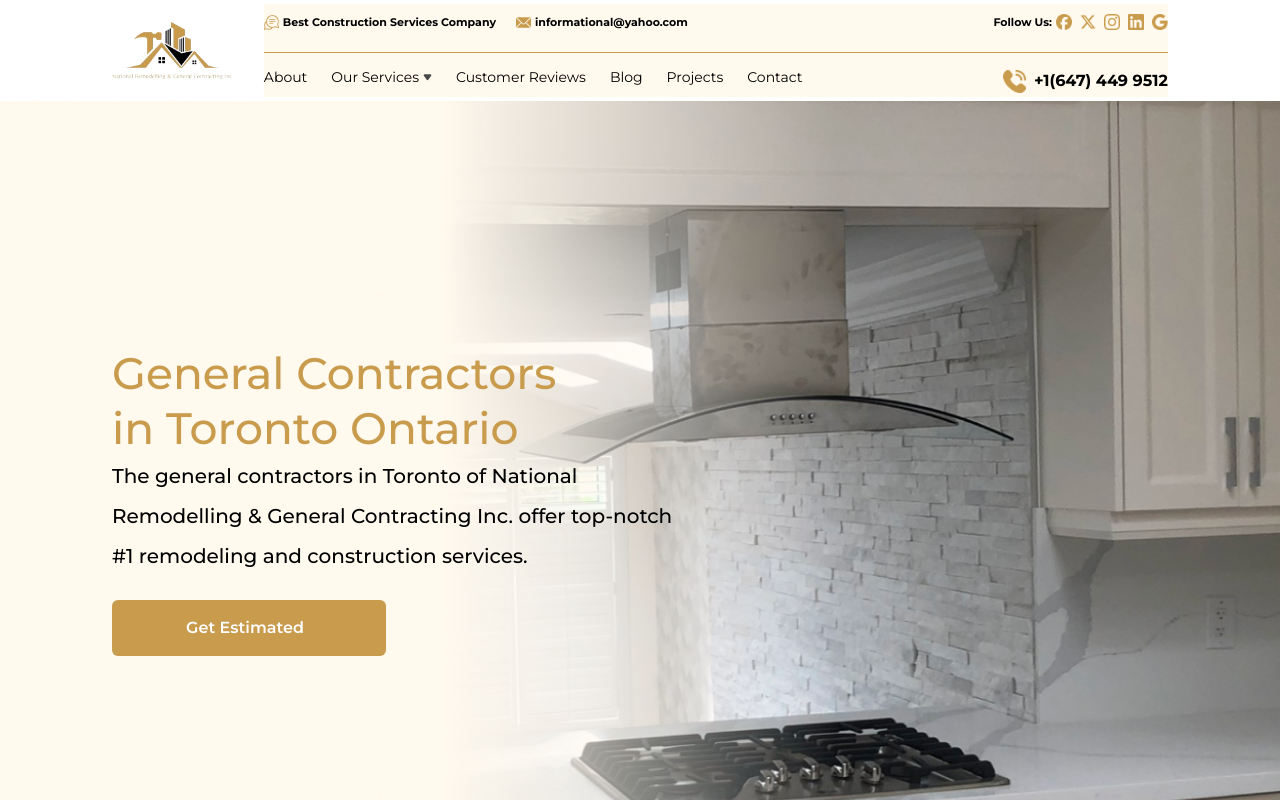
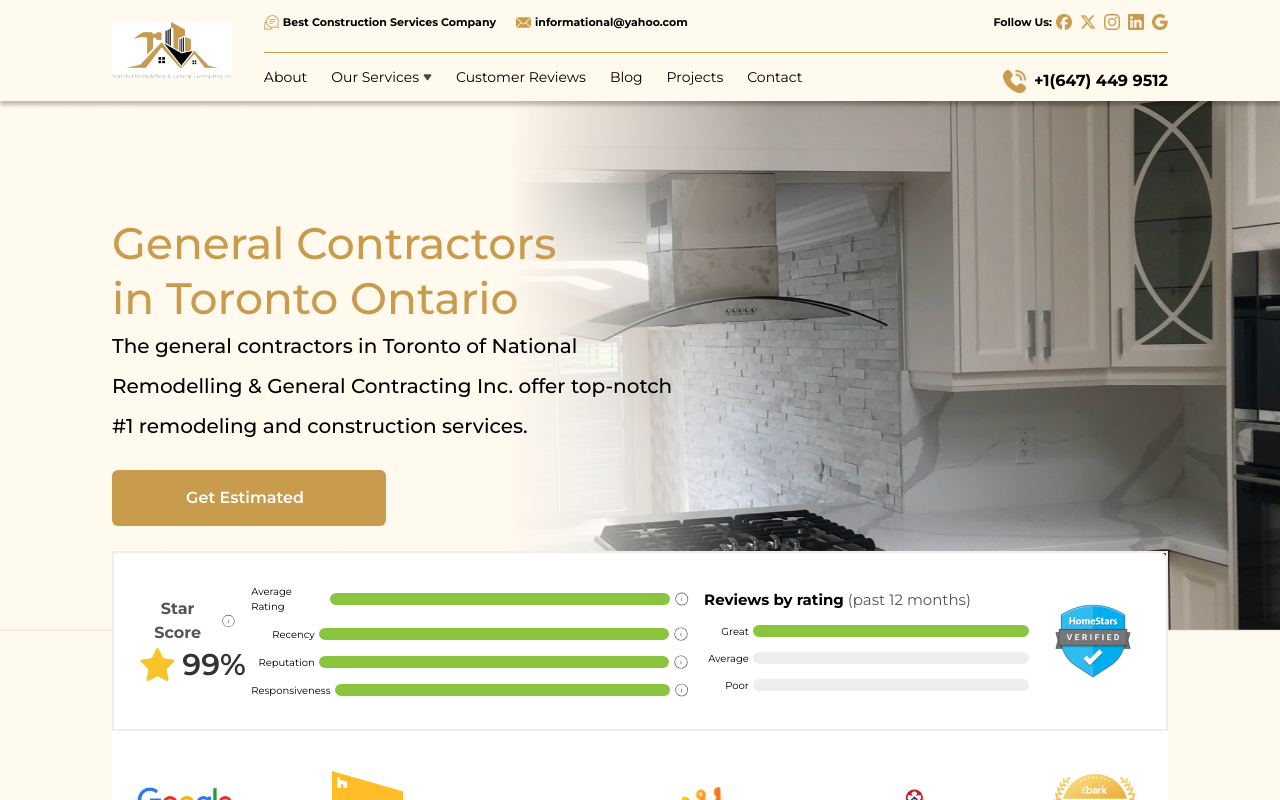
Before and after one commit to csebiplab/national-remodeling, a Next.js app: page / in a window 1280 px wide. Shown: the top 800 px of the page. Built offline with nearby package versions, Linux system fonts and the light colour scheme.

Commit message:
problem solve

```diff
--- a/src/components/__one_time_used/MainHomePageComponent/ChoosetheRight/ChoosetheRight.css
+++ b/src/components/__one_time_used/MainHomePageComponent/ChoosetheRight/ChoosetheRight.css
@@ -7,10 +7,33 @@
     background: linear-gradient(90deg, #C99B4C 0%, #000 100%);
 }
 
-.footer__bg {
+/* .footer__bg {
   width: 100%;
   height: 100%;
   background-image: url("/assets/images/Choose_the_Right.png");
   background-size: cover;
   background-position: center;
+} */
+
+.banner {
+  position: relative;
+  z-index: -1;
 }
+
+.banner::before {
+  content: "";
+  position: absolute;
+  top: 0;
+  left: 0;
+  width: 100%;
+  height: 100%;
+  background-image: url("/assets/images/Choose_the_Right.png");
+  background-size: cover;
+  background-position: center;
+  mix-blend-mode: multiply;
+}
+
+.banner-content {
+  position: relative;
+  z-index: 1;
+}
--- a/src/components/__one_time_used/MainHomePageComponent/ChoosetheRight/ChoosetheRight.jsx
+++ b/src/components/__one_time_used/MainHomePageComponent/ChoosetheRight/ChoosetheRight.jsx
@@ -62,9 +62,9 @@ const easyPool = [
 
 const ChoosetheRight = () => {
   return (
-    <div className="footer__bg">
-      <div className="container">
-        <div className="2xl:py-20 py-10 shadow-sm md:mx-0 xs:mx-[35px] ">
+    <div className="">
+      <div className="container banner bg-dark-200">
+        <div className="banner-content 2xl:py-20 py-10 shadow-sm md:mx-0 xs:mx-[35px] ">
           <div className=" grid md:grid-cols-3 2xl:gap-[50px] md:gap-[30px] ">
             <div className="mx-auto flex flex-col items-center justify-center">
               <div className="flex md:justify-normal justify-center md:items-start items-center">
--- a/src/components/__one_time_used/MainHomePageComponent/GeneralContractors/GeneralContractors.jsx
+++ b/src/components/__one_time_used/MainHomePageComponent/GeneralContractors/GeneralContractors.jsx
@@ -17,11 +17,12 @@ const GeneralContractors = () => {
                 <p className="text-lg font-medium leading-[194%] text-center md:text-left">
                 National Remodelling & General Contracting Inc. stands tall among Toronto's leading general contractors, renowned for our unwavering commitment to excellence. With a rich history spanning years, we have established ourselves as pioneers in the industry, delivering top-tier construction and renovation solutions to residential and commercial clients alike. From meticulous planning to flawless execution, every project undertaken by us reflects our dedication to quality and client satisfaction. Our team of skilled professionals combines innovative design with superior construction techniques to bring visions to life, transforming spaces into masterpieces. Whether it's a residential renovation, commercial build-out, or restoration project, our company sets the benchmark for reliability, integrity, and superior craftsmanship in Toronto's construction landscape.
                 </p>
+
           </div>
           <div className="md:col-span-4 flex items-center justify-center lg:justify-end pt-6 md:pt-0">
                 <div>
                     <Image src="/assets/images/GeneralContractors.png" alt="GeneralContractors" width={940} height={585}
-                    className="w-full lg:w-[550px] xl:w-[600px] 2xl:w-[700px] 3xl:w-[800px] 4xl:w-[860px] 5xl:w-[940px] h-[323px] md:h-dvh"
+                    // className="w-full lg:w-[550px] xl:w-[600px] 2xl:w-[700px] 3xl:w-[800px] 4xl:w-[860px] 5xl:w-[940px] h-[323px] md:h-dvh"
                     />
                 </div>
           </div>
--- a/src/components/__one_time_used/MainHomePageComponent/HomeBanner/HomeBanner.css
+++ b/src/components/__one_time_used/MainHomePageComponent/HomeBanner/HomeBanner.css
@@ -1,7 +1,30 @@
-.banner__bg{
+/* .banner__bg{
   width: 100%;
-  height: 100vh;
+  height: 100%;
   background-image: url("/assets/images/banner-image.png");
   background-size: cover;
   background-position: center;
+} */
+
+.banner__section {
+  position: relative;
+  z-index: -1;
 }
+
+.banner__section::before {
+  content: "";
+  position: absolute;
+  top: 0;
+  left: 0;
+  width: 100%;
+  height: 100%;
+  background-image: url("/assets/images/banner-image.png");
+  background-size: cover;
+  background-position: center;
+  mix-blend-mode: multiply;
+}
+
+.banner-content {
+  position: relative;
+  z-index: 1;
+}
--- a/src/components/__one_time_used/MainHomePageComponent/HomeBanner/HomeBanner.jsx
+++ b/src/components/__one_time_used/MainHomePageComponent/HomeBanner/HomeBanner.jsx
@@ -4,9 +4,9 @@ import "../HomeBanner/HomeBanner.css";
 const HomeBanner = () => {
   return (
     <div>
-      <div className="banner__bg hidden md:block">
-        <div className="full__section_l_p">
-          <div className="h-screen grid  grid-cols-1 md:grid-cols-8 items-center gap-10">
+      <div className="hidden md:block">
+        <div className="full__section_l_p banner__section">
+          <div className="banner-content grid grid-cols-1 md:grid-cols-8 items-center gap-10 py-[40px] md:pt-[60px] lg:pt-[85px] xl:pt-[115px] 2xl:pt-[130px] 3xl:pt-[150px] 4xl:pt-[170px] 5xl:pt-[192px] md:pb-[60px] lg:pb-[80px] xl:pb-[105px] 2xl:pb-[130px] 3xl:pb-[155px] 4xl:pb-[180px] 5xl:pb-[205px]">
             <div className="md:col-span-4 flex items-center">
               <div className="">
                 <p className="text-4xl lg:text-[40px] xl:text-[44px] 2xl:text-[48px] 3xl:text-[52px] 4xl:text-[56px] 5xl:text-[60px] text-primary font-medium text-center md:text-left leading-tight">
--- a/src/components/__one_time_used/MainHomePageComponent/KeyServices/KeyServices.jsx
+++ b/src/components/__one_time_used/MainHomePageComponent/KeyServices/KeyServices.jsx
@@ -2,7 +2,7 @@ import "./KeyServices.css";
 
 const KeyServices = () => {
   return (
-    <div className="container banner min-h-screen flex justify-center items-center bg-blend-multiply bg-dark-200">
+    <div className="container banner py-[45px] md:py-[55px] lg:py-[65px] xl:py-[75px] 2xl:py-[85px] 3xl:py-[95px] 4xl:py-[105px] 5xl:py-[115px] flex justify-center items-center bg-blend-multiply bg-dark-200">
       <div className="text-center banner-content">
         <div>
           <h1 className="text-white text-[35px] md:text-[45px] lg:text-[50px] xl:text-[55px] 2xl:text-[60px] 3xl:text-[65px] 4xl:text-[70px] 5xl:text-[75px] font-normal md:font-medium leading-tight">
--- a/src/components/layouts/Footer/Footer.css
+++ b/src/components/layouts/Footer/Footer.css
@@ -1,26 +1,26 @@
 .Footer__bg {
-  /* position: relative; */
+  position: relative;
   width: 100%;
   height: 100%;
-  background-image: url("/assets/images/Footer.png");
+  background-image: url("/assets/footer/footer.png");
   background-size: cover;
   background-position: center;
-  /* z-index: 1; */
+  z-index: 1;
 }
 
-/* .top-footer-overlay {
+.top-footer-overlay {
   position: absolute;
   top: 0;
   left: 0;
   width: 100%;
   height: 100%;
-  background-color: rgba(46, 40, 26, 0.65) ;
+  background-color: rgba(46, 40, 26, 0.75) ;
   z-index: 2;
-} */
-/* .top-footer-content {
+}
+.top-footer-content {
   position: relative;
   z-index: 3;
-} */
+}
 
 .footer-bottom-bg {
   background: #C99B4C;
--- a/src/components/layouts/Header/Header.css
+++ b/src/components/layouts/Header/Header.css
@@ -1,4 +1,5 @@
 .main__header {
-  background: #fff;
+  /* background: #fff; */
+  background: #FFF9EE;
   box-shadow: 0px 4px 4px 0px rgba(0, 0, 0, 0.25);
 }
--- a/src/components/layouts/Header/Header.jsx
+++ b/src/components/layouts/Header/Header.jsx
@@ -16,11 +16,11 @@ const Header = () => {
               width={115}
               height={57}
               alt="logo"
-              className="w-[115px] lg:w-[130px] xl:w-[140px] 2xl:w-[150px] 3xl:w-[160px] 4xl:w-[170px] 5xl:w-[180px] h-[57px] 2xl:h-[60px] 3xl:h-[70px] 4xl:h-[80px] 5xl:h-[90px]"
+              className="bg-white w-[115px] lg:w-[130px] xl:w-[140px] 2xl:w-[150px] 3xl:w-[160px] 4xl:w-[170px] 5xl:w-[180px] h-[57px] 2xl:h-[60px] 3xl:h-[70px] 4xl:h-[80px] 5xl:h-[90px]"
             />
           </Link>
 
-          <div className="w-full bg-white lg:bg-[#FFF9EE]">
+          <div className="w-full  lg:bg-[#FFF9EE]">
             <div className="w-full">
               <UpperNavbar />
             </div>
--- a/src/components/layouts/Header/UpperNavbar.jsx
+++ b/src/components/layouts/Header/UpperNavbar.jsx
@@ -2,7 +2,7 @@ import Image from "next/image";
 
 const UpperNavbar = () => {
   return (
-    <nav className=" hidden lg:block">
+    <nav className=" hidden lg:block ">
       <div className="flex justify-between xl:gap-5 2xl:gap-6 3xl:gap-x-7 4xl:gap-x-8 5xl:gap-x-[35px]">
         <div className="w-full flex items-center gap-x-4 xl:gap-x-5 2xl:gap-x-6 3xl:gap-x-7 4xl:gap-x-8 5xl:gap-x-9">
           <div className="flex items-center gap-x-1">
```
Also changed, not shown: src/components/__one_time_used/MainHomePageComponent/GiveUsFeedback/GiveUsFeedback.jsx (+5 -3 lines), src/components/layouts/Footer/Footer.jsx (+44 -6 lines), public/assets/footer/footer.png (added).
